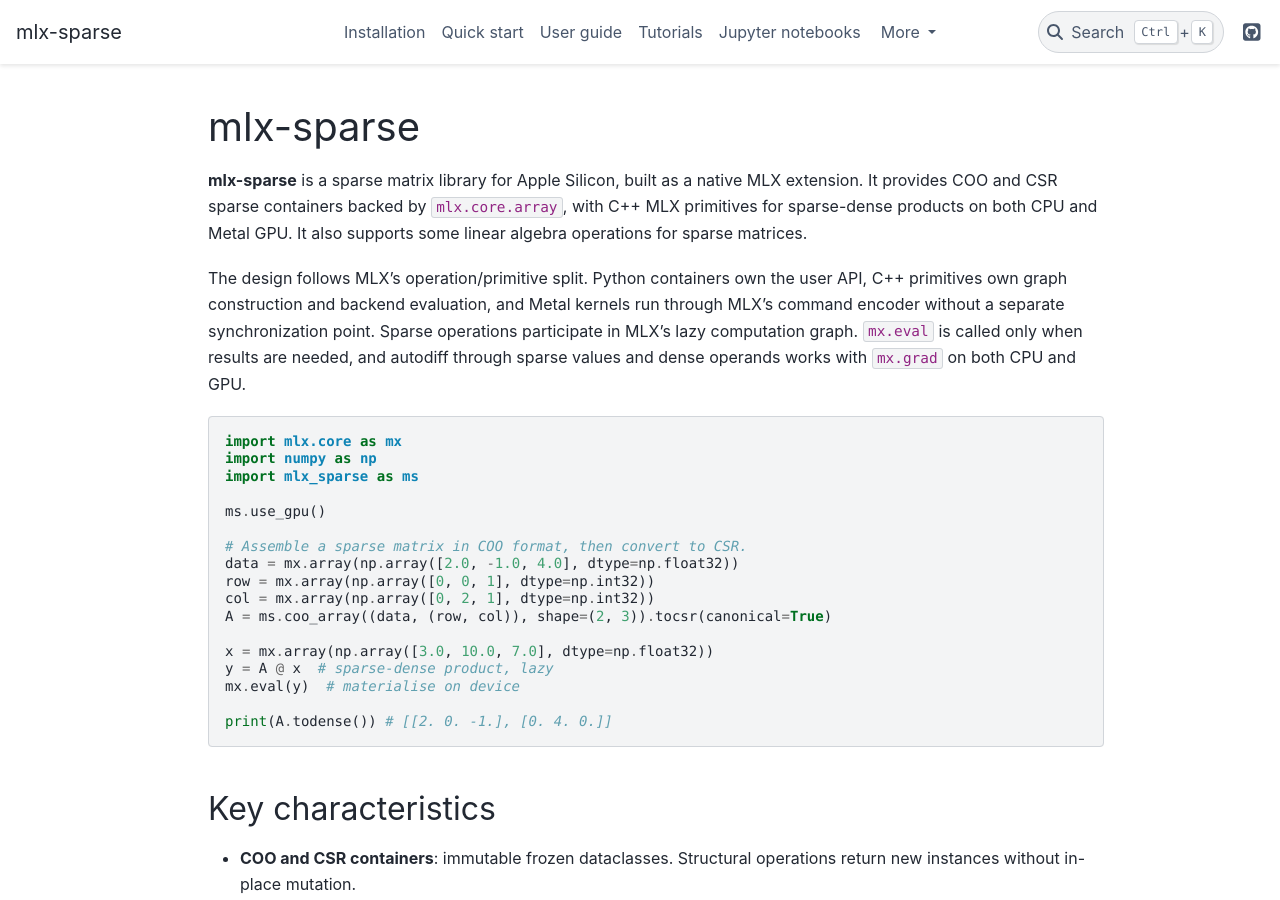
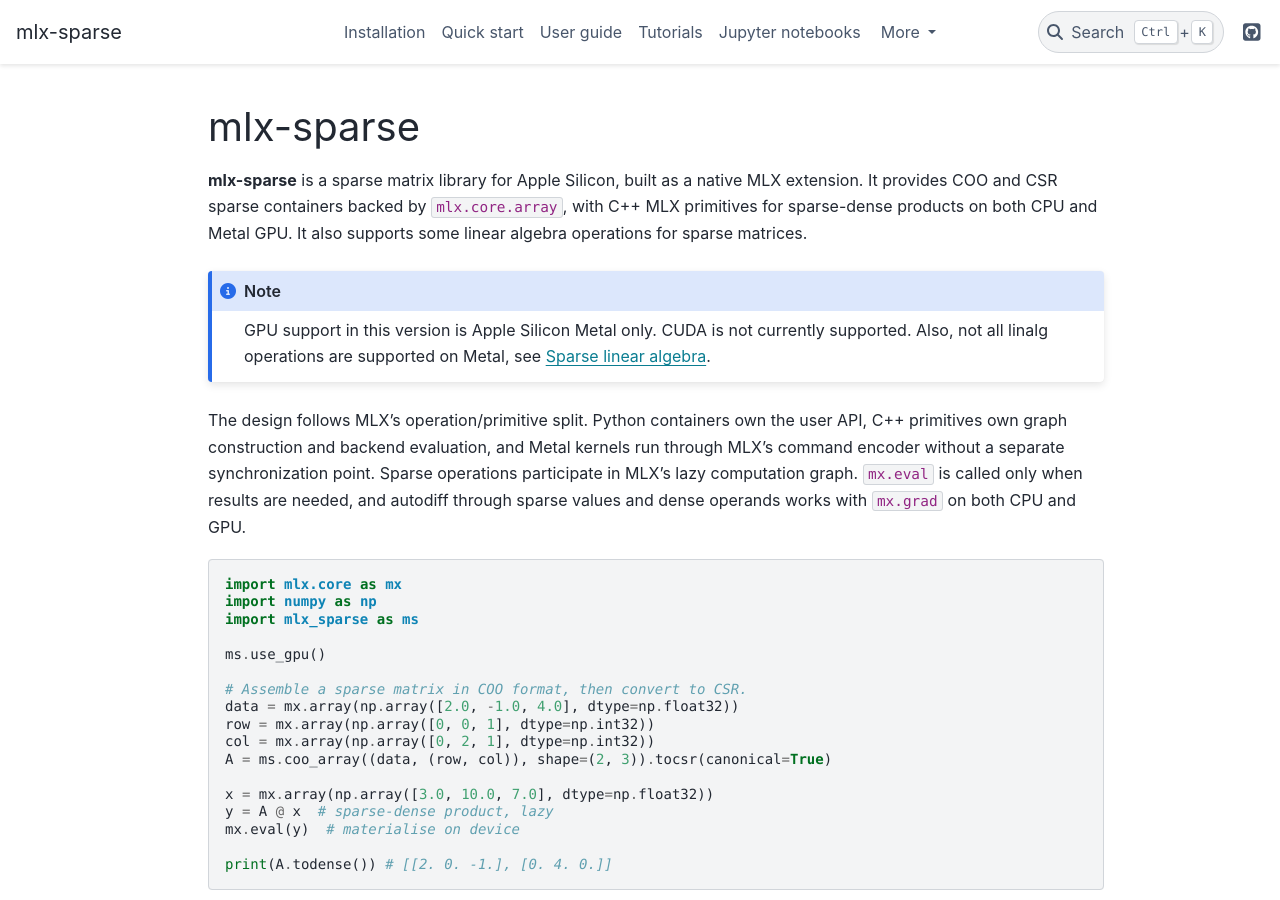
Before and after one commit to waleed-sh/mlx-sparse, a Sphinx documentation site: the page built from docs/index.rst, in a window 1280 px wide and 900 px high. Built offline with Sphinx 7.4.7 and the PyData theme 0.15.4, drawn with Linux system fonts in a browser that asks for light colours; the version number could not be read and is left out.

Commit message:
update docs

```diff
--- a/docs/index.rst
+++ b/docs/index.rst
@@ -5,6 +5,12 @@
 MLX extension. It provides COO and CSR sparse containers backed by
 ``mlx.core.array``, with C++ MLX primitives for sparse-dense products on both
 CPU and Metal GPU. It also supports some linear algebra operations for sparse matrices.
+
+.. note::
+
+   GPU support in this version is Apple Silicon Metal only. CUDA is not
+   currently supported. Also, not all linalg operations are supported on Metal, see :ref:`gpu-supported-linalg`.
+
 
 The design follows MLX's operation/primitive split. Python containers own the
 user API, C++ primitives own graph construction and backend evaluation, and
--- a/docs/installation.rst
+++ b/docs/installation.rst
@@ -13,6 +13,11 @@
 This installs ``mlx-sparse`` and its runtime dependencies on MLX and NumPy. On
 supported macOS/Apple Silicon machines, the wheel includes the native extension
 and Metal library needed for CPU and GPU sparse kernels.
+
+.. note::
+
+   GPU support in this version is Apple Silicon Metal only. CUDA is not
+   currently supported.
 
 Installing from source (editable)
 ----------------------------------
--- a/docs/supported.rst
+++ b/docs/supported.rst
@@ -156,6 +156,8 @@
    * - Sparse-sparse addition
      - Not planned
      - Dynamic output size. May be added as a host-side utility.
+
+.. _gpu-supported-linalg:
 
 Sparse linear algebra
 ---------------------
```
Also changed, not shown: README.md (+7 -4 lines).
